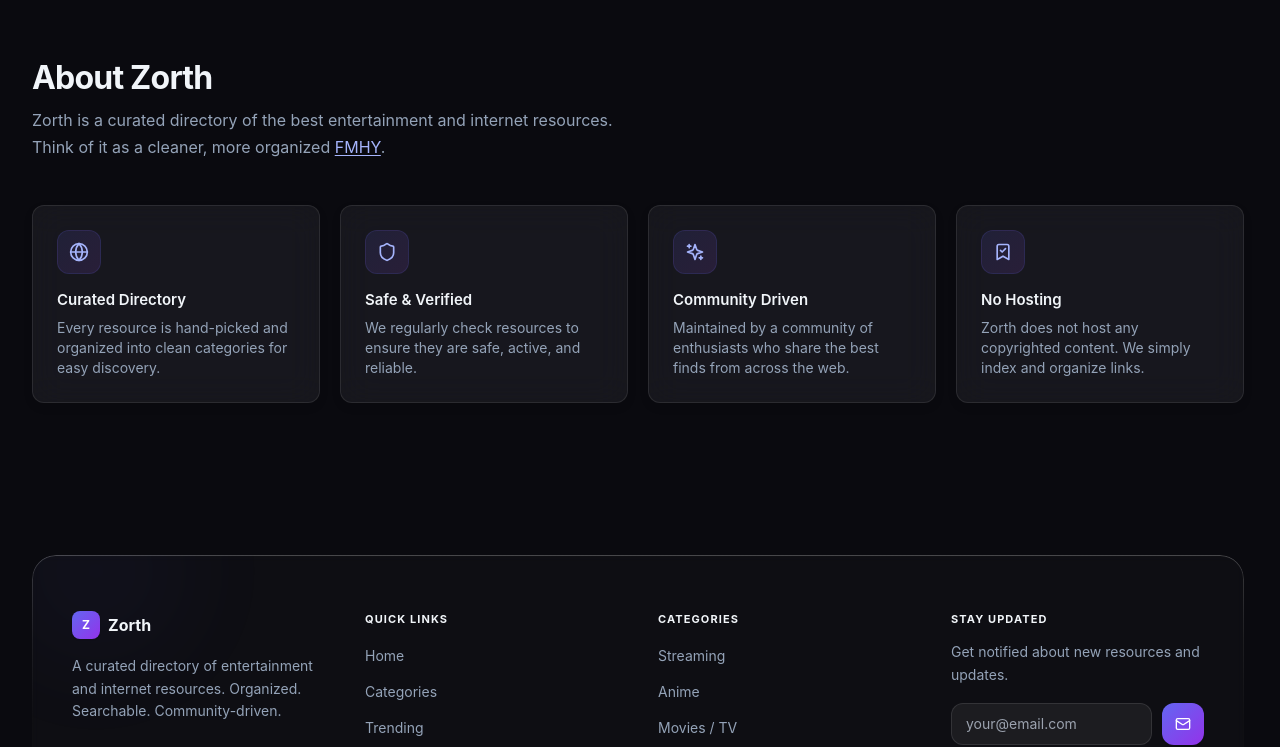
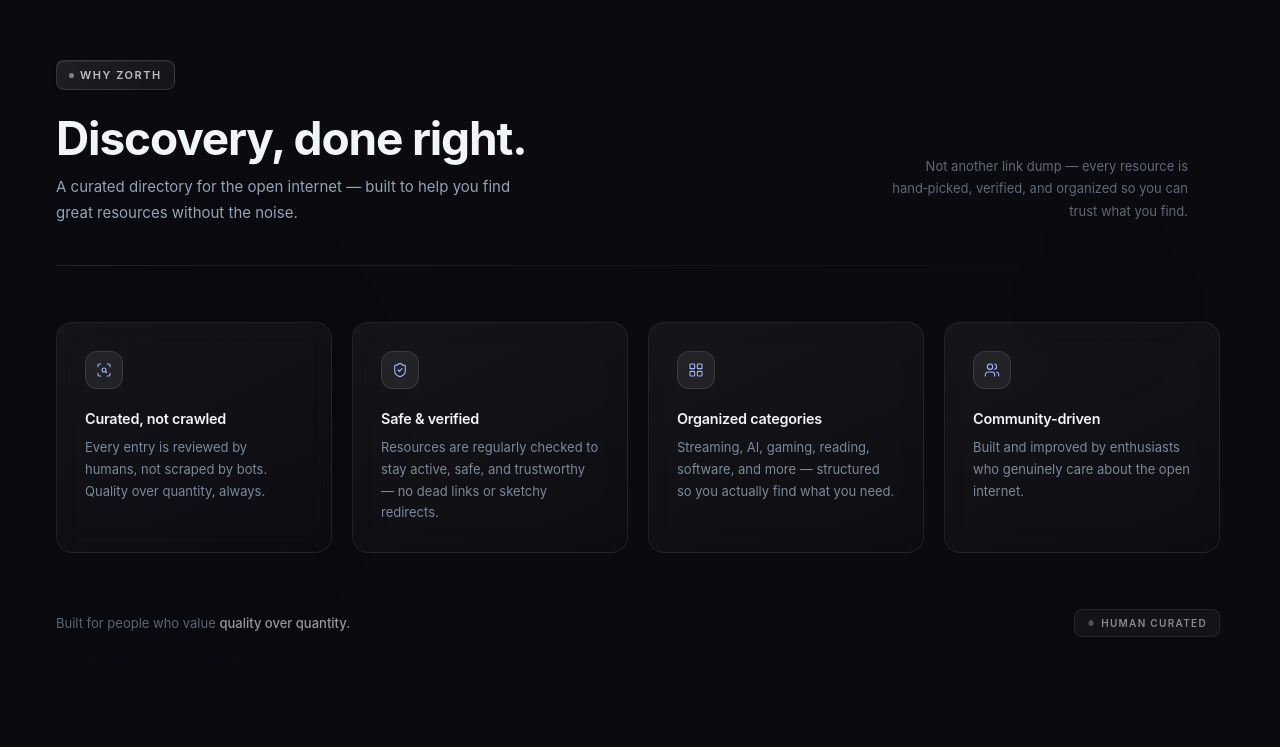
Before and after one commit to MITESH0505/zorth, a Next.js app in the folder frontend/: page / in a window 1280 px wide. Shown: the part 2562-3309 px from the top of the page. Built offline with nearby package versions, Linux system fonts and the light colour scheme.

Commit message:
Refine about section design

```diff
--- a/frontend/src/components/AboutSection.tsx
+++ b/frontend/src/components/AboutSection.tsx
@@ -1,106 +1,270 @@
 "use client";
 
 import { motion } from "framer-motion";
-import { Shield, Globe, Sparkles, BookmarkCheck } from "lucide-react";
+import { ScanSearch, ShieldCheck, LayoutGrid, Users } from "lucide-react";
 
 const features = [
   {
-    icon: Globe,
-    title: "Curated Directory",
-    desc: "Every resource is hand-picked and organized into clean categories for easy discovery.",
+    icon: ScanSearch,
+    title: "Curated, not crawled",
+    desc: "Every entry is reviewed by humans, not scraped by bots. Quality over quantity, always.",
   },
   {
-    icon: Shield,
-    title: "Safe & Verified",
-    desc: "We regularly check resources to ensure they are safe, active, and reliable.",
+    icon: ShieldCheck,
+    title: "Safe & verified",
+    desc: "Resources are regularly checked to stay active, safe, and trustworthy — no dead links or sketchy redirects.",
   },
   {
-    icon: Sparkles,
-    title: "Community Driven",
-    desc: "Maintained by a community of enthusiasts who share the best finds from across the web.",
+    icon: LayoutGrid,
+    title: "Organized categories",
+    desc: "Streaming, AI, gaming, reading, software, and more — structured so you actually find what you need.",
   },
   {
-    icon: BookmarkCheck,
-    title: "No Hosting",
-    desc: "Zorth does not host any copyrighted content. We simply index and organize links.",
+    icon: Users,
+    title: "Community-driven",
+    desc: "Built and improved by enthusiasts who genuinely care about the open internet.",
   },
 ];
+
+const containerVariants = {
+  hidden: {},
+  visible: {
+    transition: {
+      staggerChildren: 0.09,
+    },
+  },
+};
+
+const itemVariants = {
+  hidden: { opacity: 0, y: 14 },
+  visible: {
+    opacity: 1,
+    y: 0,
+    transition: { duration: 0.46, ease: [0.25, 0.1, 0.25, 1] },
+  },
+};
 
 export default function AboutSection() {
   return (
     <section id="about" className="section-py relative overflow-hidden">
-      {/* Ambient orb */}
-      <div className="glow-orb w-80 h-80 sm:w-[440px] sm:h-[440px] bg-indigo-500/8 left-1/2 top-1/2 -translate-x-1/2 -translate-y-1/2" />
+      {/* Ambient orbs — toned down */}
+      <div
+        className="glow-orb w-[520px] h-[520px] -left-24 top-1/4 pointer-events-none"
+        style={{ background: "rgba(99,102,241,0.035)" }}
+      />
+      <div
+        className="glow-orb w-[340px] h-[340px] right-0 bottom-1/3 pointer-events-none"
+        style={{ background: "rgba(148,163,184,0.025)" }}
+      />
 
-      <div className="relative z-10 max-w-7xl mx-auto px-4 sm:px-6 lg:px-8">
+      <div className="relative z-10 max-w-[88rem] mx-auto px-4 sm:px-8 lg:px-14">
 
-        {/* Header */}
+        {/* ── Header ── */}
         <motion.div
-          initial={{ opacity: 0, y: 16 }}
+          initial={{ opacity: 0, y: 18 }}
           whileInView={{ opacity: 1, y: 0 }}
           viewport={{ once: true }}
-          transition={{ duration: 0.45 }}
-          className="mb-7 sm:mb-9 lg:mb-11"
+          transition={{ duration: 0.52, ease: [0.25, 0.1, 0.25, 1] }}
+          className="mb-14 sm:mb-18"
         >
-          <h2 className="section-title">About Zorth</h2>
-          <p className="section-subtitle">
-            Zorth is a curated directory of the best entertainment and internet
-            resources. Think of it as a cleaner, more organized{" "}
-            <a
-              href="https://fmhy.net"
-              target="_blank"
-              rel="noopener noreferrer"
-              className="underline underline-offset-2 transition-colors hover:text-indigo-400"
-              style={{ color: "var(--color-badge-text)" }}
+          {/* Badge — improved visibility, premium dark-glass */}
+          <div className="inline-flex items-center mb-7">
+            <span
+              className="inline-flex items-center gap-1.5 text-[0.6875rem] font-semibold uppercase px-3 py-[0.35rem] rounded-lg"
+              style={{
+                color: "rgba(255,255,255,0.72)",
+                background:
+                  "linear-gradient(135deg, rgba(255,255,255,0.09) 0%, rgba(255,255,255,0.04) 100%)",
+                border: "1px solid rgba(255,255,255,0.13)",
+                letterSpacing: "0.14em",
+                boxShadow:
+                  "0 1px 2px rgba(0,0,0,0.25), inset 0 1px 0 rgba(255,255,255,0.06)",
+              }}
             >
-              FMHY
-            </a>.
+              <span
+                style={{
+                  display: "inline-block",
+                  width: "5px",
+                  height: "5px",
+                  borderRadius: "50%",
+                  background: "rgba(255,255,255,0.45)",
+                  flexShrink: 0,
+                }}
+              />
+              Why Zorth
+            </span>
+          </div>
+
+          {/* Two-column heading + tagline */}
+          <div className="grid grid-cols-1 lg:grid-cols-[1fr_minmax(0,22rem)] lg:items-end gap-5 lg:gap-20">
+            <div>
+              <h2
+                className="text-3xl sm:text-4xl lg:text-[2.875rem] font-bold tracking-tight leading-[1.13]"
+                style={{ color: "var(--color-text-white)" }}
+              >
+                Discovery, done right.
+              </h2>
+              <p
+                className="mt-4 text-[0.9375rem] leading-relaxed max-w-[30rem]"
+                style={{
+                  color: "var(--color-text-secondary)",
+                  lineHeight: "1.7",
+                }}
+              >
+                A curated directory for the open internet — built to help you
+                find great resources without the noise.
               </p>
+            </div>
+
+            <p
+              className="text-[0.8125rem] leading-[1.72] lg:text-right lg:pb-[0.2rem]"
+              style={{
+                color: "var(--color-text-secondary)",
+                opacity: 0.62,
+                maxWidth: "20rem",
+              }}
+            >
+              Not another link dump — every resource is hand‑picked,
+              verified, and organized so you can trust what you find.
+            </p>
+          </div>
+
+          {/* Separator */}
+          <div
+            className="mt-10 h-px w-full"
+            style={{
+              background:
+                "linear-gradient(90deg, rgba(255,255,255,0.1) 0%, rgba(255,255,255,0.04) 55%, transparent 100%)",
+            }}
+          />
         </motion.div>
 
-        {/* Feature cards */}
-        <div className="grid grid-cols-1 sm:grid-cols-2 lg:grid-cols-4 gap-3 sm:gap-4 lg:gap-5">
-          {features.map((feature, i) => {
+        {/* ── Feature cards ── */}
+        <motion.div
+          variants={containerVariants}
+          initial="hidden"
+          whileInView="visible"
+          viewport={{ once: true, margin: "-40px" }}
+          className="grid grid-cols-1 sm:grid-cols-2 lg:grid-cols-4 gap-4 sm:gap-5"
+        >
+          {features.map((feature) => {
             const Icon = feature.icon;
             return (
               <motion.div
                 key={feature.title}
-                initial={{ opacity: 0, y: 16 }}
-                whileInView={{ opacity: 1, y: 0 }}
-                viewport={{ once: true, margin: "-40px" }}
-                transition={{ duration: 0.38, delay: i * 0.08, ease: [0.25, 0.1, 0.25, 1] }}
-                className="glass-card-hover rounded-xl p-5 sm:p-6"
+                variants={itemVariants}
+                className="group relative rounded-2xl p-6 sm:p-7 flex flex-col gap-5 cursor-default"
+                style={{
+                  background:
+                    "linear-gradient(155deg, rgba(255,255,255,0.048) 0%, rgba(255,255,255,0.016) 100%)",
+                  border: "1px solid rgba(255,255,255,0.075)",
+                  backdropFilter: "blur(12px)",
+                  WebkitBackdropFilter: "blur(12px)",
+                  transition:
+                    "border-color 0.26s ease, box-shadow 0.26s ease, transform 0.26s ease",
+                }}
+                whileHover={{
+                  y: -3,
+                  borderColor: "rgba(255,255,255,0.14)",
+                  boxShadow:
+                    "0 12px 32px -8px rgba(0,0,0,0.5), 0 0 0 1px rgba(255,255,255,0.07)",
+                  transition: { duration: 0.22 },
+                }}
               >
-                {/* Icon box */}
+                {/* Top-edge shimmer */}
                 <div
-                  className="w-10 h-10 sm:w-11 sm:h-11 rounded-xl mb-4
-                    flex items-center justify-center"
+                  className="absolute inset-x-0 top-0 h-px rounded-t-2xl opacity-0 group-hover:opacity-100 transition-opacity duration-300 pointer-events-none"
                   style={{
-                    background: "linear-gradient(135deg, rgba(99,102,241,0.12), rgba(168,85,247,0.12))",
-                    border: "1px solid rgba(99,102,241,0.15)",
+                    background:
+                      "linear-gradient(90deg, transparent 10%, rgba(255,255,255,0.15) 50%, transparent 90%)",
+                  }}
+                />
+
+                {/* Icon */}
+                <div
+                  className="relative w-[2.375rem] h-[2.375rem] rounded-xl flex items-center justify-center flex-shrink-0"
+                  style={{
+                    background: "rgba(255,255,255,0.065)",
+                    border: "1px solid rgba(255,255,255,0.11)",
                   }}
                 >
                   <Icon
-                    size={20}
+                    size={16}
+                    strokeWidth={1.65}
                     style={{ color: "var(--color-feature-icon)" }}
                   />
                 </div>
+
+                {/* Text */}
+                <div className="relative flex flex-col gap-2">
                   <h3
-                  className="text-sm sm:text-[0.9375rem] font-semibold mb-2"
+                    className="text-[0.9rem] font-semibold leading-snug tracking-[-0.015em]"
                     style={{ color: "var(--color-text-white)" }}
                   >
                     {feature.title}
                   </h3>
                   <p
-                  className="text-xs sm:text-sm leading-relaxed"
-                  style={{ color: "var(--color-text-secondary)" }}
+                    className="text-[0.8125rem] leading-[1.68]"
+                    style={{ color: "var(--color-text-secondary)", opacity: 0.82 }}
                   >
                     {feature.desc}
                   </p>
+                </div>
               </motion.div>
             );
           })}
-        </div>
+        </motion.div>
+
+        {/* ── Closing strip ── */}
+        <motion.div
+          initial={{ opacity: 0 }}
+          whileInView={{ opacity: 1 }}
+          viewport={{ once: true }}
+          transition={{ duration: 0.55, delay: 0.38, ease: "easeOut" }}
+          className="mt-11 sm:mt-14 flex flex-col sm:flex-row items-start sm:items-center justify-between gap-4"
+        >
+          <p
+            className="text-[0.8125rem] leading-relaxed"
+            style={{ color: "var(--color-text-secondary)", opacity: 0.6 }}
+          >
+            Built for people who value{" "}
+            <span
+              style={{
+                color: "var(--color-text-white)",
+                fontWeight: 500,
+                opacity: 1,
+              }}
+            >
+              quality over quantity.
+            </span>
+          </p>
+
+          <span
+            className="inline-flex items-center gap-1.5 text-[0.625rem] font-semibold uppercase px-3 py-[0.35rem] rounded-lg whitespace-nowrap flex-shrink-0"
+            style={{
+              color: "rgba(255,255,255,0.5)",
+              background: "rgba(255,255,255,0.04)",
+              border: "1px solid rgba(255,255,255,0.08)",
+              letterSpacing: "0.13em",
+            }}
+          >
+            <svg
+              width="8"
+              height="8"
+              viewBox="0 0 8 8"
+              fill="none"
+              xmlns="http://www.w3.org/2000/svg"
+              style={{ flexShrink: 0, opacity: 0.55 }}
+            >
+              <path
+                d="M4 0.5C4 0.5 1.5 2.5 1.5 4.5C1.5 5.88 2.62 7 4 7C5.38 7 6.5 5.88 6.5 4.5C6.5 2.5 4 0.5 4 0.5Z"
+                fill="currentColor"
+              />
+            </svg>
+            Human Curated
+          </span>
+        </motion.div>
+
       </div>
     </section>
   );
```
Lines whose indentation alone changed are shown as unchanged.
